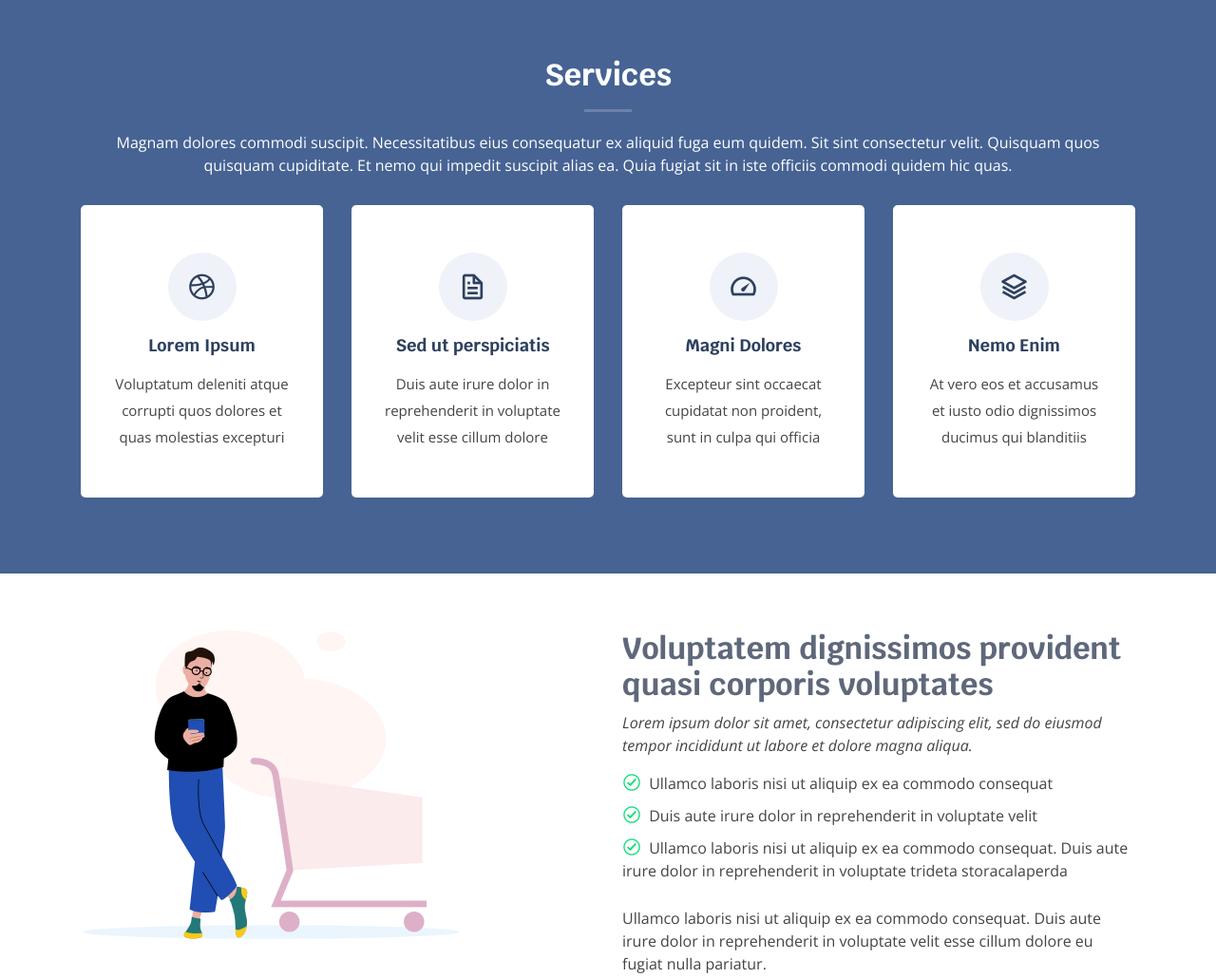
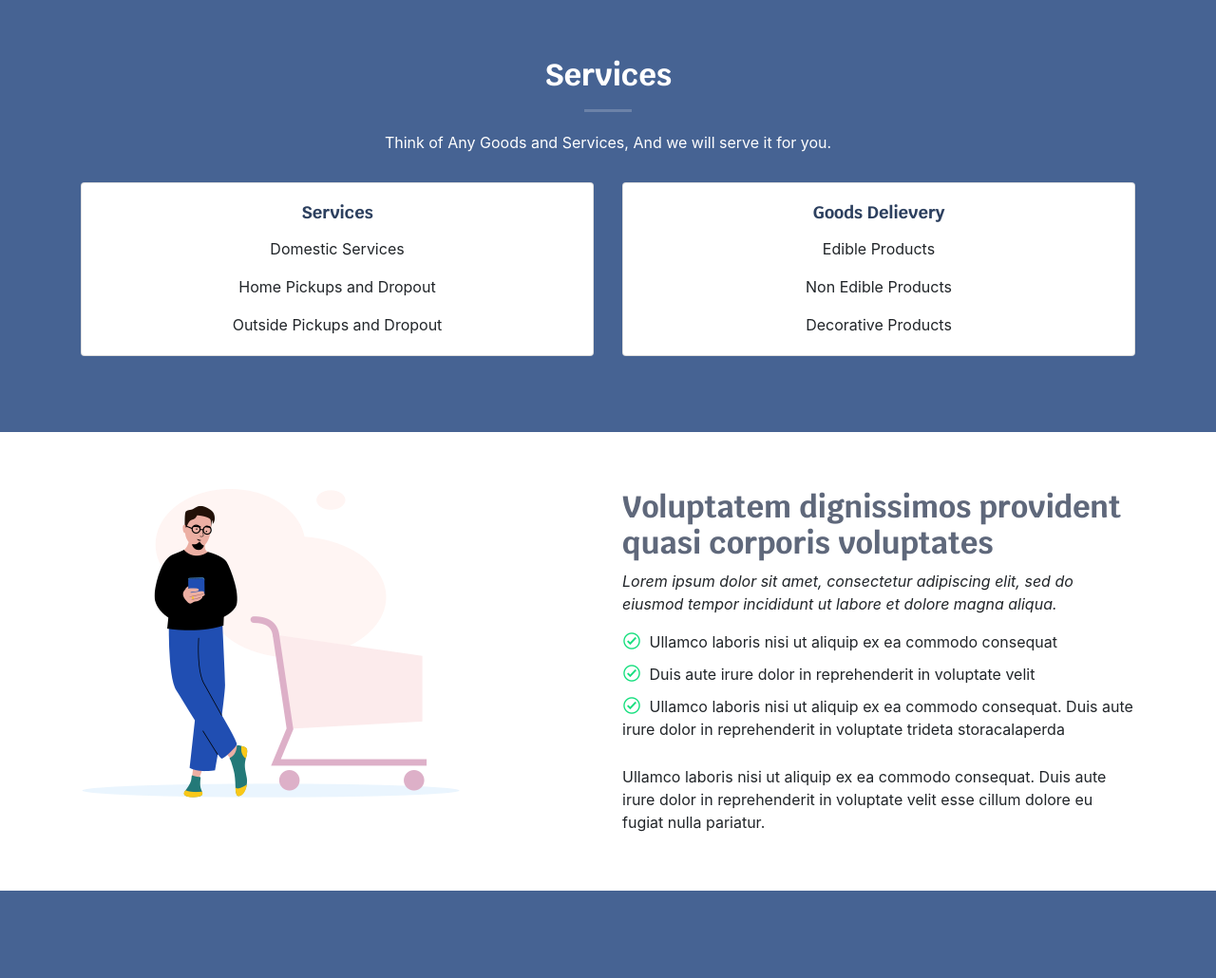
Before and after one commit to AtharvaSaxena3/GoSeFy, a plain HTML site: page a/index.html in a window 1280 px wide. Shown: the part 640-1670 px from the top of the page at 95% size. Drawn offline with nearby package versions, Linux system fonts and the light colour scheme.

Commit message:
Update index.html

```diff
--- a/a/index.html
+++ b/a/index.html
@@ -26,6 +26,10 @@
 
   <!-- Template Main CSS File -->
   <link href="assets/css/style.css" rel="stylesheet">
+  <link rel="stylesheet" href="https://maxcdn.bootstrapcdn.com/bootstrap/4.5.2/css/bootstrap.min.css">
+  <script src="https://ajax.googleapis.com/ajax/libs/jquery/3.5.1/jquery.min.js"></script>
+  <script src="https://cdnjs.cloudflare.com/ajax/libs/popper.js/1.16.0/umd/popper.min.js"></script>
+  <script src="https://maxcdn.bootstrapcdn.com/bootstrap/4.5.2/js/bootstrap.min.js"></script>
 
   <!-- =======================================================
   * Template Name: Bikin - v2.1.0
@@ -117,44 +121,27 @@
 
         <div class="section-title">
           <h2>Services</h2>
-          <p>Magnam dolores commodi suscipit. Necessitatibus eius consequatur ex aliquid fuga eum quidem. Sit sint consectetur velit. Quisquam quos quisquam cupiditate. Et nemo qui impedit suscipit alias ea. Quia fugiat sit in iste officiis commodi quidem hic quas.</p>
+          <p>Think of Any Goods and Services, And we will serve it for you.</p>
         </div>
-
-        <div class="row">
-          <div class="col-md-6 col-lg-3 d-flex align-items-stretch mb-5 mb-lg-0" data-aos="fade-up" data-aos-delay="100">
-            <div class="icon-box">
-              <div class="icon"><i class="bx bxl-dribbble"></i></div>
-              <h4 class="title"><a href="">Lorem Ipsum</a></h4>
-              <p class="description">Voluptatum deleniti atque corrupti quos dolores et quas molestias excepturi</p>
+        <div class="card-deck">
+          <div class="card ">
+            <div class="card-body text-center">
+              <h4 class="title"><a href="">Services</a></h4>
+              <p class="card-text">Domestic Services</p>
+              <p class="card-text">Home Pickups and Dropout</p>
+              <p class="card-text">Outside Pickups and Dropout</p>
             </div>
           </div>
-
-          <div class="col-md-6 col-lg-3 d-flex align-items-stretch mb-5 mb-lg-0" data-aos="fade-up" data-aos-delay="200">
-            <div class="icon-box">
-              <div class="icon"><i class="bx bx-file"></i></div>
-              <h4 class="title"><a href="">Sed ut perspiciatis</a></h4>
-              <p class="description">Duis aute irure dolor in reprehenderit in voluptate velit esse cillum dolore</p>
-            </div>
-          </div>
-
-          <div class="col-md-6 col-lg-3 d-flex align-items-stretch mb-5 mb-lg-0" data-aos="fade-up" data-aos-delay="300">
-            <div class="icon-box">
-              <div class="icon"><i class="bx bx-tachometer"></i></div>
-              <h4 class="title"><a href="">Magni Dolores</a></h4>
-              <p class="description">Excepteur sint occaecat cupidatat non proident, sunt in culpa qui officia</p>
-            </div>
-          </div>
-
-          <div class="col-md-6 col-lg-3 d-flex align-items-stretch mb-5 mb-lg-0" data-aos="fade-up" data-aos-delay="400">
-            <div class="icon-box">
-              <div class="icon"><i class="bx bx-layer"></i></div>
-              <h4 class="title"><a href="">Nemo Enim</a></h4>
-              <p class="description">At vero eos et accusamus et iusto odio dignissimos ducimus qui blanditiis</p>
+          <div class="card ">
+            <div class="card-body text-center">
+              <h4 class="title"><a href="">Goods Delievery</a></h4>
+              <p class="card-text">Edible Products</p>
+              <p class="card-text">Non Edible Products</p>
+              <p class="card-text">Decorative Products</p>
             </div>
           </div>
 
         </div>
-
       </div>
     </section><!-- End Services Section -->
 
@@ -225,7 +212,7 @@
 
         <div class="section-title">
           <h2>Company's Stats</h2>
-          <p>Magnam dolores commodi suscipit. Necessitatibus eius consequatur ex aliquid fuga eum quidem. Sit sint consectetur velit. Quisquam quos quisquam cupiditate. Et nemo qui impedit suscipit alias ea. Quia fugiat sit in iste officiis commodi quidem hic quas.</p>
+          <p>Your Belief and our Devotion is what kept us growing</p>
         </div>
         <!-- ======= Counts Section ======= -->
     <section id="counts" class="counts">
@@ -267,7 +254,7 @@
 
         <div class="section-title">
           <h2>Testimonials</h2>
-          <p>Magnam dolores commodi suscipit. Necessitatibus eius consequatur ex aliquid fuga eum quidem. Sit sint consectetur velit. Quisquam quos quisquam cupiditate. Et nemo qui impedit suscipit alias ea. Quia fugiat sit in iste officiis commodi quidem hic quas.</p>
+          <p>Customers Love GoSeFY.</p>
         </div>
 
         <div class="owl-carousel testimonials-carousel">
@@ -406,7 +393,7 @@
                 <div class="info-box mt-4">
                   <i class="bx bx-envelope"></i>
                   <h3>Email Us</h3>
-                  <p>info@example.com<br>contact@example.com</p>
+                  <p>gosefy@gmail.com<br>atharvasaxena.business@gmail.com</p>
                 </div>
               </div>
               <div class="col-md-6">
```
